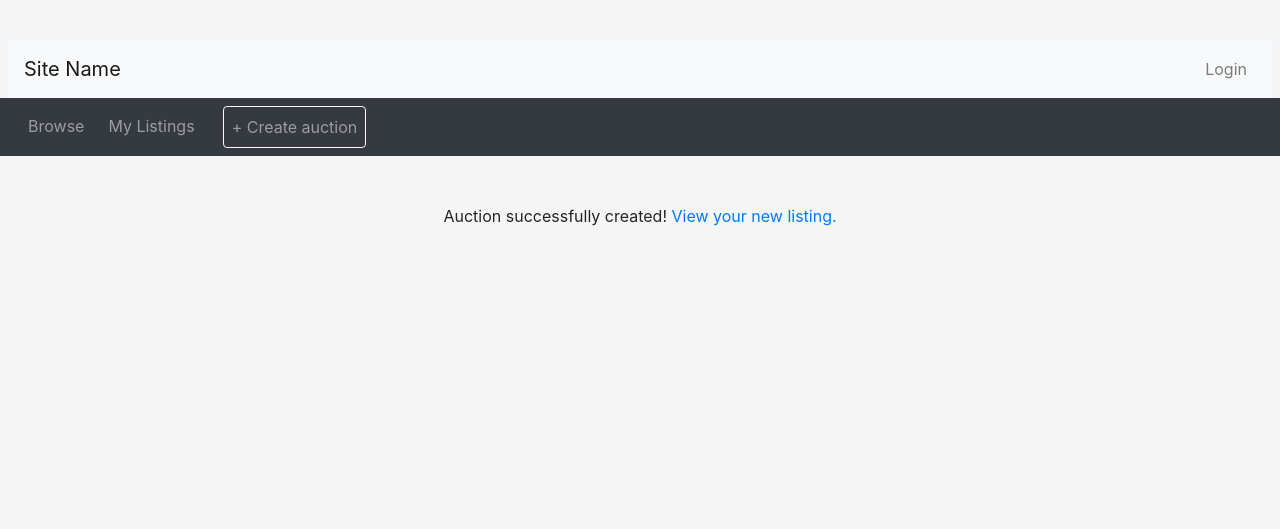
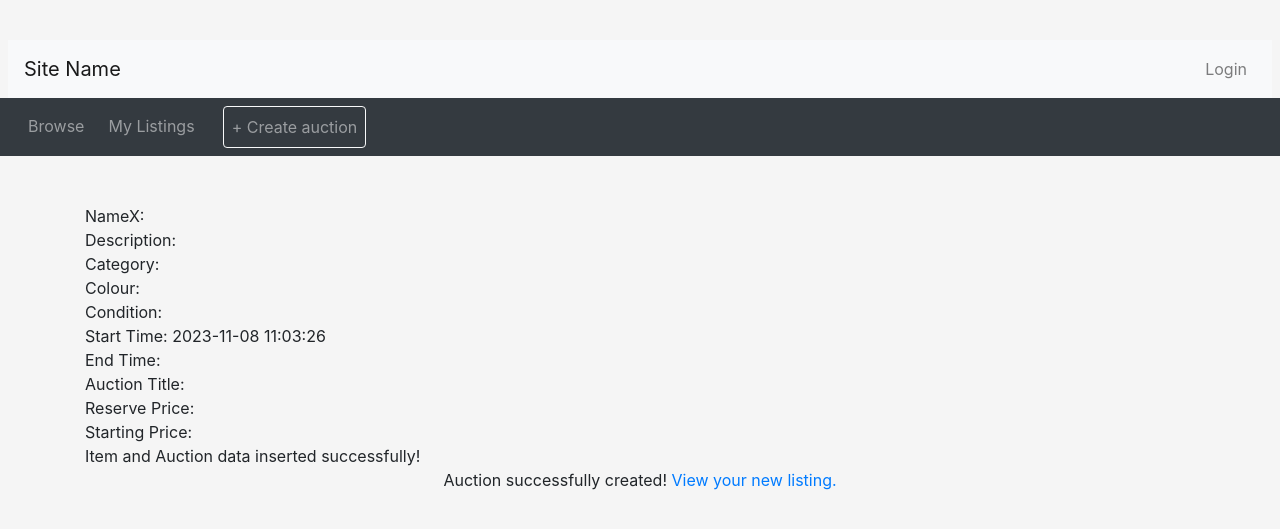
Before and after one commit to berkemuftuoglu/auction, a PHP site: page /create_auction_result.php in a window 1280 px wide. Shown: the top 529 px of the page. Run offline with PHP 8.4, Linux system fonts and the light colour scheme; data that the repository does not hold is empty.

Commit message:
connects to db and inserts data.

```diff
--- a/create_auction_result.php
+++ b/create_auction_result.php
@@ -1,4 +1,5 @@
 <?php include_once("header.php")?>
+<?php include_once("database.php") ?>
 
 <div class="container my-5">
 
@@ -9,8 +10,8 @@
 /* TODO #1: Connect to MySQL database (perhaps by requiring a file that
             already does this). */
 
-    // For now, I will just set session variables and redirect.
-
+    // Create database connection
+    $connection = db_connect();
 
 /* TODO #2: Extract form data into variables. Because the form was a 'post'
             form, its data can be accessed via $POST['auctionTitle'],
@@ -34,8 +35,17 @@
                 //$errorMessage = "Please fill in all required fields.";
                 echo "Error: Requiered fields is empty";
         }
+    }
 
-        else {
+
+
+/* TODO #3: If everything looks good, make the appropriate call to insert
+            data into the database. */
+
+    // *********************************
+    // Retrieve data from the form
+    // *********************************
+
     // Access the value of the data from the $_POST array
     $name = $_POST['itemName'];
     $description = $_POST['auctionDetails'];
@@ -49,7 +59,7 @@
     $starting_price = $_POST['auctionStartPrice'];
 
     // Now $X contains the value entered in the 'X' field
-            echo "Name: " . $name . "<br>";
+    echo "NameX: " . $name . "<br>";
     echo "Description: " . $description . "<br>";
     echo "Category: " . $category . "<br>";
     echo "Colour: " . $colour . "<br>";
@@ -59,21 +69,46 @@
     echo "Auction Title: " . $auction_title . "<br>";
     echo "Reserve Price: " . $reserve_price . "<br>";
     echo "Starting Price: " . $starting_price . "<br>";
-        }
-
-    }
-
-
-
-/* TODO #3: If everything looks good, make the appropriate call to insert
-            data into the database. */
-
-    // Retrieve data from the form
 
     // Perform validation or additional processing if needed
 
     // Insert data into the database
     // $sql = "INSERT INTO users (username, password) VALUES ('$username', '$password')";
+
+    // *********************************
+
+    // Insert into Item table
+    $item_query = "INSERT INTO Item (name, description, category, colour, `condition`)
+    VALUES ('$name', '$description', '$category', '$colour', '$condition')";
+
+    $item_result = db_query($connection, $item_query);
+
+    if ($item_result) {
+        // Get the last inserted item_id
+        $item_id = mysqli_insert_id($connection);
+
+        // Insert into Auction table
+        $auction_query = "INSERT INTO Auction (item_id, start_time, end_time, auction_title, reserve_price, starting_price)
+            VALUES ('$item_id', '$start_time', '$end_time', '$auction_title', '$reserve_price', '$starting_price')";
+
+        $auction_result = db_query($connection, $auction_query);
+
+        if ($auction_result) {
+            echo "Item and Auction data inserted successfully!";
+        }
+        else {
+            echo "Error inserting data into Auction table: " . mysqli_error($connection);
+        }
+
+        }
+    else {
+            echo "Error inserting data into Item table: " . mysqli_error($connection);
+        }
+
+    // Close db connection
+    db_disconnect($connection);
+
+    // *********************************
 
 
 
```
Lines whose indentation alone changed are shown as unchanged.
